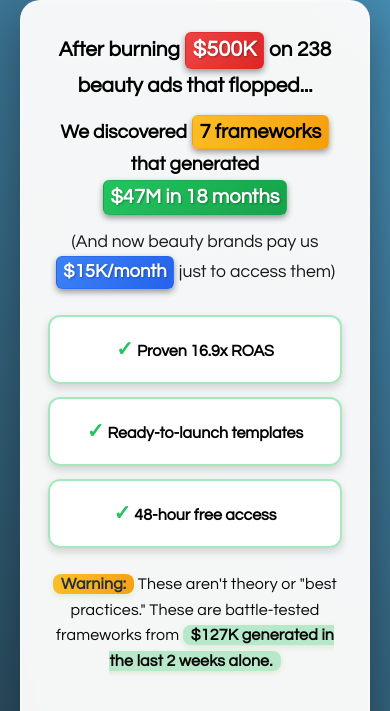
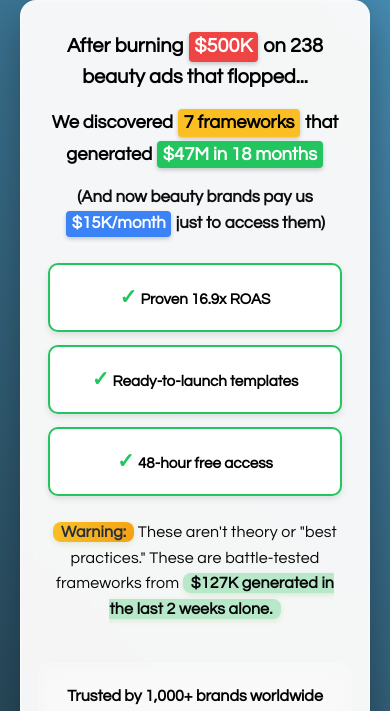
Before and after one commit to harryinvco/obsidian-beauty, a website: page beauty/index.html in a window 390 px wide. Shown: the top 711 px of the page. Drawn offline with nearby package versions, Linux system fonts and the light colour scheme; animation ran at ten frames a second.

Commit message:
Remove mobile emojis and enhance readability
- Hidden floating emojis on mobile and tablet devices
- Increased hero card background to 98% white for maximum contrast
- Removed text shadows for cleaner appearance
- Simplified highlight colors to solid instead of gradients
- Updated value props to pure white with green borders
- Fixed thank you page content cards to have white backgrounds
- Improved all text colors to black for better readability
- Enhanced box shadows and borders for better definition

```diff
--- a/beauty/index.html
+++ b/beauty/index.html
@@ -505,77 +505,82 @@
 
             /* Enhanced Mobile Styles for Hero */
             @media (max-width: 480px) {
+                /* Hide emojis on mobile */
+                .floating-emojis {
+                    display: none !important;
+                }
+
                 /* Hero Title Optimization - Enhanced readability */
                 .hero-title-mobile {
-                    font-size: 1.5rem !important;
+                    font-size: 1.4rem !important;
+                    line-height: 1.3 !important;
+                    padding: 0 5px;
+                    text-shadow: none !important;
+                }
+
+                .hero-line-1 {
+                    font-size: 1.25rem !important;
+                    margin-bottom: 1rem !important;
+                    font-weight: 800 !important;
                     line-height: 1.35 !important;
-                    padding: 0 5px;
-                    text-shadow: 2px 2px 4px rgba(0,0,0,0.6) !important;
+                    color: #000000 !important;
+                    text-shadow: none !important;
                 }
 
-                .hero-line-1 {
-                    font-size: 1.3rem !important;
-                    margin-bottom: 0.8rem !important;
+                .hero-line-2 {
+                    font-size: 1.15rem !important;
+                    margin-bottom: 1rem !important;
                     font-weight: 700 !important;
-                    line-height: 1.4 !important;
+                    line-height: 1.35 !important;
                     color: #000000 !important;
-                    text-shadow: 1px 1px 2px rgba(255,255,255,0.8) !important;
+                    text-shadow: none !important;
                 }
 
-                .hero-line-2 {
-                    font-size: 1.2rem !important;
-                    margin-bottom: 0.8rem !important;
+                .hero-line-3 {
+                    font-size: 1.05rem !important;
                     font-weight: 600 !important;
-                    line-height: 1.4 !important;
-                    color: #000000 !important;
-                    text-shadow: 1px 1px 2px rgba(255,255,255,0.8) !important;
+                    line-height: 1.35 !important;
+                    color: rgba(0,0,0,0.95) !important;
+                    text-shadow: none !important;
                 }
 
-                .hero-line-3 {
-                    font-size: 1.1rem !important;
-                    font-weight: 500 !important;
-                    line-height: 1.4 !important;
-                    color: rgba(0,0,0,0.9) !important;
-                    text-shadow: 1px 1px 2px rgba(255,255,255,0.8) !important;
-                }
-
-                /* Highlight spans in hero - Enhanced contrast */
+                /* Highlight spans in hero - Clean and readable */
                 .highlight-red, .highlight-yellow,
                 .highlight-green, .highlight-blue {
-                    padding: 0.2rem 0.4rem !important;
-                    font-size: 1.05em !important;
+                    padding: 0.15rem 0.35rem !important;
+                    font-size: 1em !important;
                     display: inline-block !important;
-                    line-height: 1.3 !important;
+                    line-height: 1.25 !important;
                     margin: 2px 1px !important;
-                    box-shadow: 0 3px 6px rgba(0,0,0,0.4) !important;
-                    font-weight: 800 !important;
-                    border-radius: 6px !important;
-                    text-shadow: 1px 1px 2px rgba(0,0,0,0.3) !important;
+                    box-shadow: 0 2px 4px rgba(0,0,0,0.2) !important;
+                    font-weight: 900 !important;
+                    border-radius: 4px !important;
+                    text-shadow: none !important;
+                    white-space: nowrap !important;
                 }
 
                 .highlight-red {
-                    background: linear-gradient(120deg, #ef4444 0%, #dc2626 100%) !important;
+                    background: #ef4444 !important;
                     color: white !important;
-                    border: 1px solid rgba(220, 38, 38, 0.5) !important;
+                    border: none !important;
                 }
 
                 .highlight-yellow {
-                    background: linear-gradient(120deg, #fbbf24 0%, #f59e0b 100%) !important;
+                    background: #fbbf24 !important;
                     color: #000000 !important;
-                    border: 1px solid rgba(245, 158, 11, 0.5) !important;
-                    text-shadow: none !important;
+                    border: none !important;
                 }
 
                 .highlight-green {
-                    background: linear-gradient(120deg, #22c55e 0%, #16a34a 100%) !important;
+                    background: #22c55e !important;
                     color: white !important;
-                    border: 1px solid rgba(22, 163, 74, 0.5) !important;
+                    border: none !important;
                 }
 
                 .highlight-blue {
-                    background: linear-gradient(120deg, #3b82f6 0%, #2563eb 100%) !important;
+                    background: #3b82f6 !important;
                     color: white !important;
-                    border: 1px solid rgba(37, 99, 235, 0.5) !important;
+                    border: none !important;
                 }
 
                 /* Value props mobile - enhanced visibility */
@@ -590,16 +595,16 @@
                     padding: 1rem !important;
                     width: 100% !important;
                     flex: none !important;
-                    background: rgba(255,255,255,0.95) !important;
-                    border: 2px solid rgba(34, 197, 94, 0.4) !important;
-                    box-shadow: 0 4px 8px rgba(0,0,0,0.15) !important;
+                    background: #ffffff !important;
+                    border: 2px solid #22c55e !important;
+                    box-shadow: 0 3px 6px rgba(0,0,0,0.1) !important;
                     backdrop-filter: none !important;
                 }
 
                 .value-prop-text {
-                    font-size: 1rem !important;
+                    font-size: 0.95rem !important;
                     color: #000000 !important;
-                    font-weight: 600 !important;
+                    font-weight: 700 !important;
                     text-shadow: none !important;
                 }
 
@@ -1060,16 +1065,21 @@
                 max-width: 100%;
             }
 
+            /* Hide emojis on tablet and mobile */
+            .floating-emojis {
+                display: none !important;
+            }
+
             /* Hero section mobile optimization */
             .hero-card {
-                background: rgba(249, 249, 249, 0.95) !important; /* Maximum opacity for text readability */
+                background: rgba(255, 255, 255, 0.98) !important; /* Near white for maximum readability */
                 backdrop-filter: blur(30px) !important;
-                border: 2px solid rgba(249, 249, 249, 0.7) !important;
+                border: 2px solid rgba(0, 0, 0, 0.1) !important;
                 padding: 2rem 1.2rem;
                 margin: 0 10px;
                 min-height: auto;
-                border-radius: 20px;
-                box-shadow: 0 15px 40px rgba(0, 0, 0, 0.25) !important;
+                border-radius: 16px;
+                box-shadow: 0 10px 30px rgba(0, 0, 0, 0.15) !important;
             }
 
             .hero-card h1 {
@@ -1703,30 +1713,30 @@
         </div>
         <div class="container">
             <div class="hero-card" data-aos="fade-up" data-aos-duration="1000">
-                <h1 id="typed-headline" class="interactive-hero hero-title-mobile" style="min-height: auto; font-size: 2.8rem; line-height: 1.3; text-align:center; font-weight: 700; margin-bottom: 1.5rem; color: #000000; text-shadow: 2px 2px 4px rgba(255,255,255,0.7);">
+                <h1 id="typed-headline" class="interactive-hero hero-title-mobile" style="min-height: auto; font-size: 2.8rem; line-height: 1.3; text-align:center; font-weight: 700; margin-bottom: 1.5rem; color: #000000;">
                     <span class="hero-line-1" style="display:block; margin-bottom: 0.8rem;">
-                        After burning <span class="highlight-red" style="background: linear-gradient(120deg, #ef4444 0%, #dc2626 100%); padding: 0.1rem 0.4rem; border-radius: 4px; color: white; font-weight: 800;">$500K</span> on 238 beauty ads that flopped...
+                        After burning <span class="highlight-red" style="background: #ef4444; padding: 0.1rem 0.4rem; border-radius: 4px; color: white; font-weight: 800;">$500K</span> on 238 beauty ads that flopped...
                     </span>
-                    <span class="hero-line-2" style="display:block; font-size: 2.2rem; font-weight: 500; margin-bottom: 0.8rem;">
-                        We discovered <span class="highlight-yellow" style="background: linear-gradient(120deg, #fbbf24 0%, #f59e0b 100%); padding: 0.1rem 0.4rem; border-radius: 4px; color: #1f2937; font-weight: 700;">7 frameworks</span> that generated <span class="highlight-green" style="background: linear-gradient(120deg, #22c55e 0%, #16a34a 100%); padding: 0.1rem 0.4rem; border-radius: 4px; color: white; font-weight: 700;">$47M in 18 months</span>
+                    <span class="hero-line-2" style="display:block; font-size: 2.2rem; font-weight: 600; margin-bottom: 0.8rem;">
+                        We discovered <span class="highlight-yellow" style="background: #fbbf24; padding: 0.1rem 0.4rem; border-radius: 4px; color: #000000; font-weight: 800;">7 frameworks</span> that generated <span class="highlight-green" style="background: #22c55e; padding: 0.1rem 0.4rem; border-radius: 4px; color: white; font-weight: 800;">$47M in 18 months</span>
                     </span>
-                    <span class="hero-line-3" style="display:block; font-size: 1.8rem; font-weight: 400; color: rgba(0,0,0,0.85);">
-                        (And now beauty brands pay us <span class="highlight-blue" style="background: linear-gradient(120deg, #3b82f6 0%, #2563eb 100%); padding: 0.1rem 0.4rem; border-radius: 4px; color: white; font-weight: 600;">$15K/month</span> just to access them)
+                    <span class="hero-line-3" style="display:block; font-size: 1.8rem; font-weight: 500; color: rgba(0,0,0,0.9);">
+                        (And now beauty brands pay us <span class="highlight-blue" style="background: #3b82f6; padding: 0.1rem 0.4rem; border-radius: 4px; color: white; font-weight: 700;">$15K/month</span> just to access them)
                     </span>
                 </h1>
 
                 <div class="hero-value-props" style="display: flex; gap: 1.5rem; justify-content: center; margin: 2rem auto; max-width: 900px; flex-wrap: nowrap;">
-                    <div class="value-prop-item" style="background: rgba(255,255,255,0.85); padding: 0.8rem 1.2rem; border-radius: 12px; backdrop-filter: blur(10px); border: 2px solid rgba(34, 197, 94, 0.3); flex: 1; text-align: center;">
+                    <div class="value-prop-item" style="background: #ffffff; padding: 0.8rem 1.2rem; border-radius: 10px; border: 2px solid #22c55e; flex: 1; text-align: center; box-shadow: 0 2px 8px rgba(0,0,0,0.1);">
                         <span style="color: #22c55e; font-weight: 700; font-size: 1.3rem;">✓</span>
-                        <span class="value-prop-text" style="color: #000000; font-weight: 600;">Proven 16.9x ROAS</span>
+                        <span class="value-prop-text" style="color: #000000; font-weight: 700;">Proven 16.9x ROAS</span>
                     </div>
-                    <div class="value-prop-item" style="background: rgba(255,255,255,0.85); padding: 0.8rem 1.2rem; border-radius: 12px; backdrop-filter: blur(10px); border: 2px solid rgba(34, 197, 94, 0.3); flex: 1; text-align: center;">
+                    <div class="value-prop-item" style="background: #ffffff; padding: 0.8rem 1.2rem; border-radius: 10px; border: 2px solid #22c55e; flex: 1; text-align: center; box-shadow: 0 2px 8px rgba(0,0,0,0.1);">
                         <span style="color: #22c55e; font-weight: 700; font-size: 1.3rem;">✓</span>
-                        <span class="value-prop-text" style="color: #000000; font-weight: 600;">Ready-to-launch templates</span>
+                        <span class="value-prop-text" style="color: #000000; font-weight: 700;">Ready-to-launch templates</span>
                     </div>
-                    <div class="value-prop-item" style="background: rgba(255,255,255,0.85); padding: 0.8rem 1.2rem; border-radius: 12px; backdrop-filter: blur(10px); border: 2px solid rgba(34, 197, 94, 0.3); flex: 1; text-align: center;">
+                    <div class="value-prop-item" style="background: #ffffff; padding: 0.8rem 1.2rem; border-radius: 10px; border: 2px solid #22c55e; flex: 1; text-align: center; box-shadow: 0 2px 8px rgba(0,0,0,0.1);">
                         <span style="color: #22c55e; font-weight: 700; font-size: 1.3rem;">✓</span>
-                        <span class="value-prop-text" style="color: #000000; font-weight: 600;">48-hour free access</span>
+                        <span class="value-prop-text" style="color: #000000; font-weight: 700;">48-hour free access</span>
                     </div>
                 </div>
 
```
Also changed, not shown: beauty/thank-you.html (+26 -24 lines).
